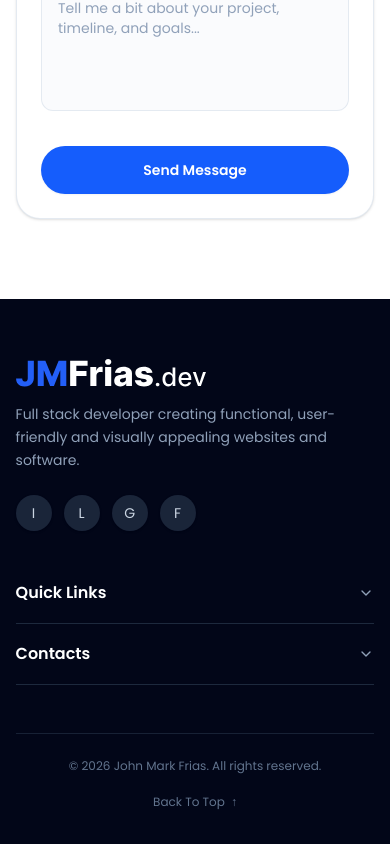
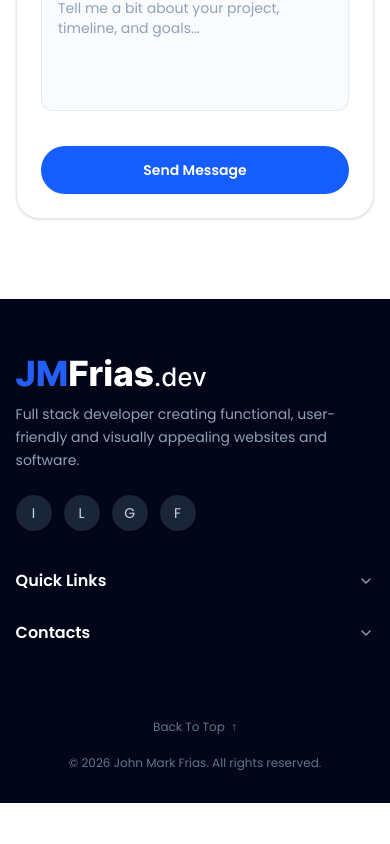
Before and after one commit to johnmarkfrias/jmfrias-portfolio, a React (Vite) app: page /contact in a window 390 px wide. Shown: the part 1092-1936 px from the top of the page. After the commit the page ends 1895 px from the top, so only its background shows below. Built offline with nearby package versions, Linux system fonts and the light colour scheme.

Commit message:
fix footer

```diff
--- a/src/components/layout/Footer.jsx
+++ b/src/components/layout/Footer.jsx
@@ -19,11 +19,11 @@ function Footer() {
     >
       <div className="max-w-[1440px] mx-auto px-[4%] 2xl:px-8">
 
-        {/* Main Footer Row: Pantay ang hatian gamit ang justify-between */}
-        <div className="flex flex-col lg:flex-row lg:justify-between lg:items-start gap-0 lg:gap-8 pb-12 lg:pb-16 border-b border-slate-800/80">
+        {/* Main Footer Row: Inalis ang border-b sa mobile/tablet (border-b-0), ibinalik lang sa desktop (lg:border-b) */}
+        <div className="flex flex-col lg:flex-row lg:justify-between lg:items-start gap-0 lg:gap-8 pb-8 lg:pb-16 border-b-0 lg:border-b border-slate-800/80">
 
           {/* Column 1: Brand Logo & Bio (Left side) */}
-          <div className="flex flex-col items-start text-left pb-8 lg:pb-0 w-full lg:w-fit max-w-sm">
+          <div className="flex flex-col items-start text-left pb-6 lg:pb-0 w-full lg:w-fit max-w-sm">
             <Link
               to="/"
               className="inline-block mb-4 select-none"
@@ -60,8 +60,8 @@ function Footer() {
             </div>
           </div>
 
-          {/* Column 2: Quick Links (Fit-content & Centered via margin-auto) */}
-          <div className="w-full lg:w-fit lg:mx-auto border-b border-slate-800 lg:border-b-0 py-3.5 lg:py-0">
+          {/* Column 2: Quick Links (Inalis din ang border sa mobile) */}
+          <div className="w-full lg:w-fit lg:mx-auto py-2.5 lg:py-0">
             <button
               type="button"
               onClick={() => toggleAccordion("quick-links")}
@@ -106,8 +106,8 @@ function Footer() {
             </div>
           </div>
 
-          {/* Column 3: Contacts (Fit-content parent container) */}
-          <div className="w-full lg:w-fit border-b border-slate-800 lg:border-b-0 py-3.5 lg:py-0">
+          {/* Column 3: Contacts (Inalis din ang border sa mobile) */}
+          <div className="w-full lg:w-fit py-2.5 lg:py-0">
             <button
               type="button"
               onClick={() => toggleAccordion("contacts")}
@@ -162,8 +162,8 @@ function Footer() {
 
         </div>
 
-        {/* Sub-footer (Copyright & Back to top) */}
-        <div className="pt-6 flex flex-col sm:flex-row justify-between items-center gap-4 text-xs text-slate-500">
+        {/* Sub-footer: flex-col-reverse sa mobile/tablet (nasa itaas ang Back to Top, nasa ilalim ang Copyright) */}
+        <div className="pt-6 flex flex-col-reverse sm:flex-row justify-between items-center gap-4 text-xs text-slate-500">
           <p className="text-center sm:text-left">
             © {new Date().getFullYear()} John Mark Frias. All rights reserved.
           </p>
```
